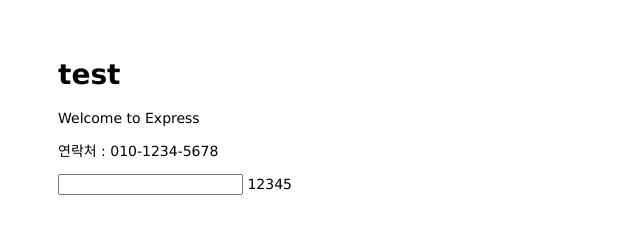
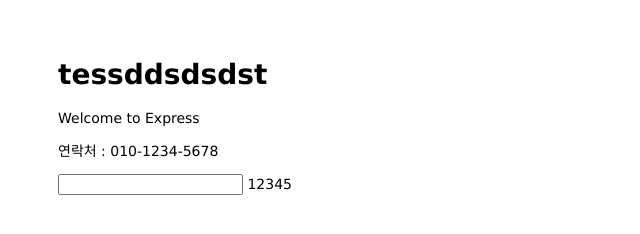
Before and after one commit to choseongjin0815/mastering-git-github, a website: page public/index.html in a window 1280 px wide. Shown: the whole page, without its empty margins (0-640 px from the left). Drawn offline with Linux system fonts and the light colour scheme.

Commit message:
Change header

```diff
--- a/public/index.html
+++ b/public/index.html
@@ -6,7 +6,7 @@
 </head>
 
 <body>
-  <h1>test</h1>
+  <h1>tessddsdsdst</h1>
   <p>Welcome to Express</p>
 </body>
 
```
